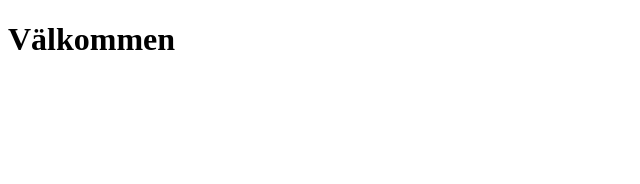
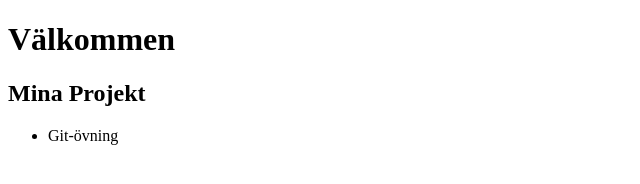
Before and after one commit to christianeriksson06/min-portfolio, a plain HTML site: page index.html in a window 1280 px wide. Shown: the whole page, without its empty margins (0-640 px from the left). Drawn offline with Linux system fonts and the light colour scheme.

Commit message:
Add projects section

```diff
--- a/index.html
+++ b/index.html
@@ -1,9 +1,15 @@
 <!DOCTYPE html>
 <html>
-<head>
+  <head>
     <title>Min Portfolio</title>
-</head>
-<body>
+  </head>
+  <body>
     <h1>Välkommen</h1>
-</body>
+    <section id="projects">
+      <h2>Mina Projekt</h2>
+      <ul>
+        <li>Git-övning</li>
+      </ul>
+    </section>
+  </body>
 </html>
```
